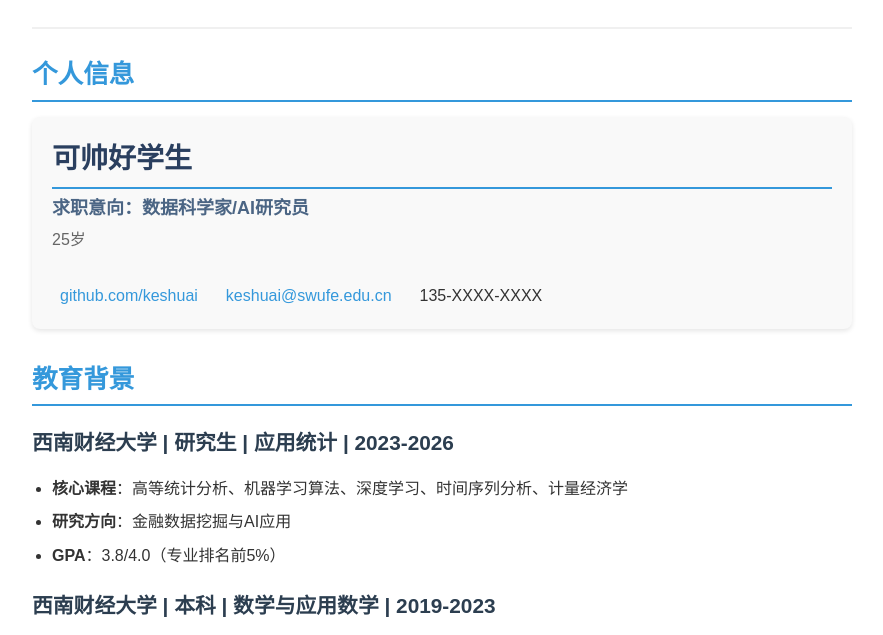
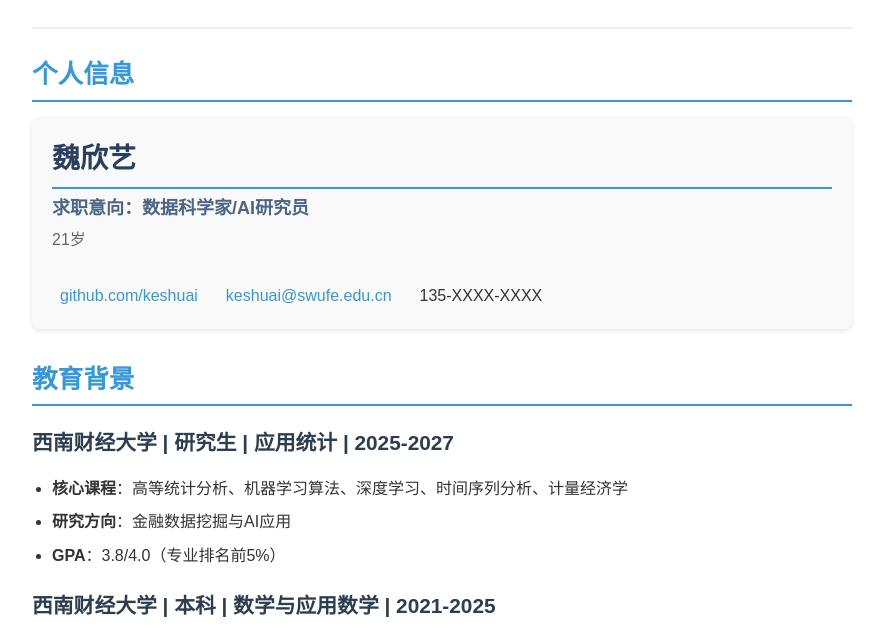
Before and after one commit to wei-xin-yi/wei-xin-yi.github.io, a plain HTML site: page category/xiang-mu.html in a window 1280 px wide. Shown: the part 125-760 px from the top of the page, without its empty margins (198-1081 px from the left). Drawn offline with Linux system fonts and the light colour scheme.

Commit message:
更新网站内容

```diff
--- a/category/xiang-mu.html
+++ b/category/xiang-mu.html
@@ -16,9 +16,9 @@
             <h2>个人信息</h2>
 <div class="personal-info">
     <div class="info-header">
-        <h2 class="name">可帅好学生</h2>
+        <h2 class="name">魏欣艺</h2>
         <p class="position">求职意向：数据科学家/AI研究员</p>
-        <p class="age">25岁</p>
+        <p class="age">21岁</p>
     </div>
 
     <div class="contact-info">
@@ -94,13 +94,13 @@
 </style>
 
 <h2>教育背景</h2>
-<h3>西南财经大学 | 研究生 | 应用统计 | 2023-2026</h3>
+<h3>西南财经大学 | 研究生 | 应用统计 | 2025-2027</h3>
 <ul>
 <li><strong>核心课程</strong>：高等统计分析、机器学习算法、深度学习、时间序列分析、计量经济学</li>
 <li><strong>研究方向</strong>：金融数据挖掘与AI应用</li>
 <li><strong>GPA</strong>：3.8/4.0（专业排名前5%）</li>
 </ul>
-<h3>西南财经大学 | 本科 | 数学与应用数学 | 2019-2023</h3>
+<h3>西南财经大学 | 本科 | 数学与应用数学 | 2021-2025</h3>
 <ul>
 <li><strong>核心课程</strong>：高等数学、线性代数、概率论与数理统计、数据结构与算法</li>
 <li><strong>GPA</strong>：3.7/4.0（专业排名前10%）</li>
```
Also changed, not shown: author/ke-shuai-hao-xue-sheng.html (+3 -3 lines), index.html (+4 -4 lines).
